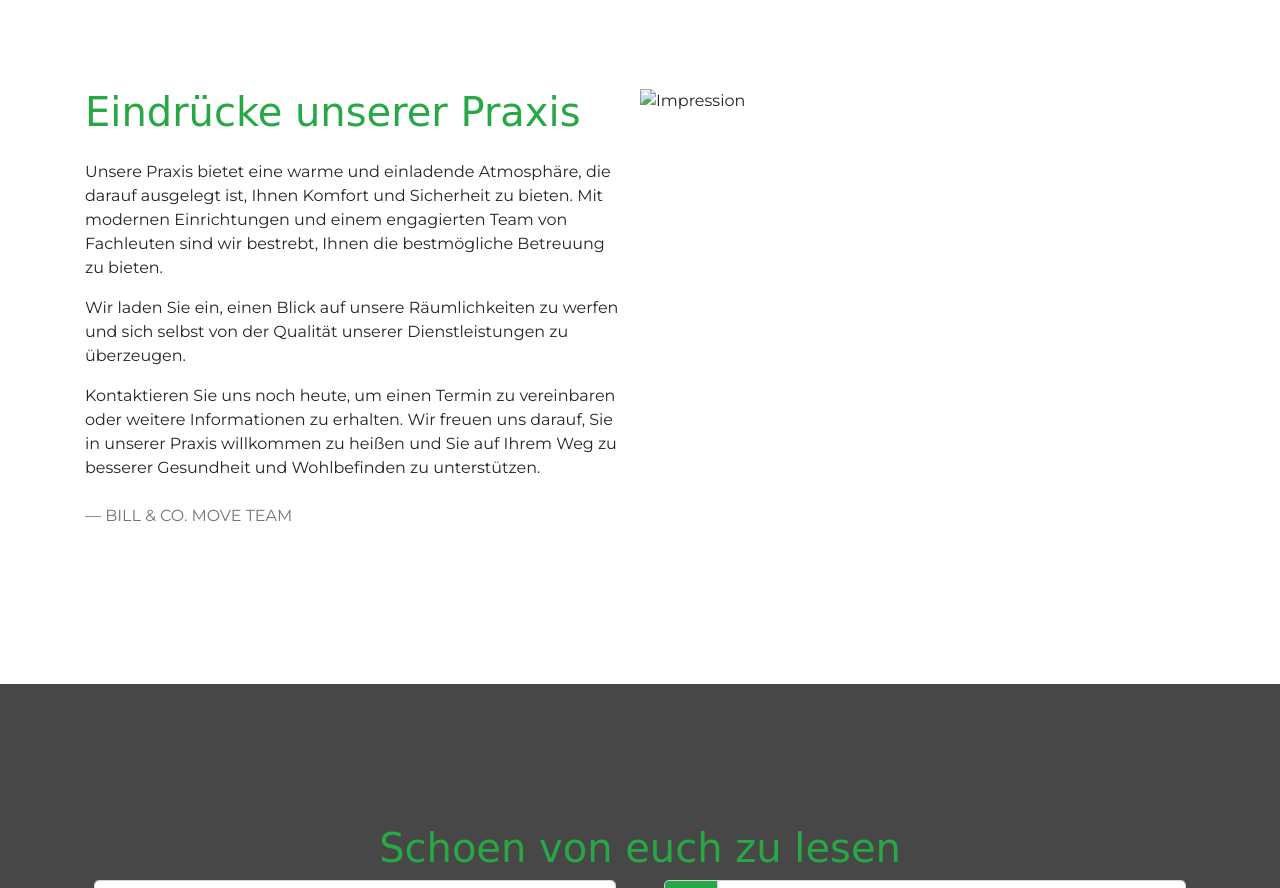
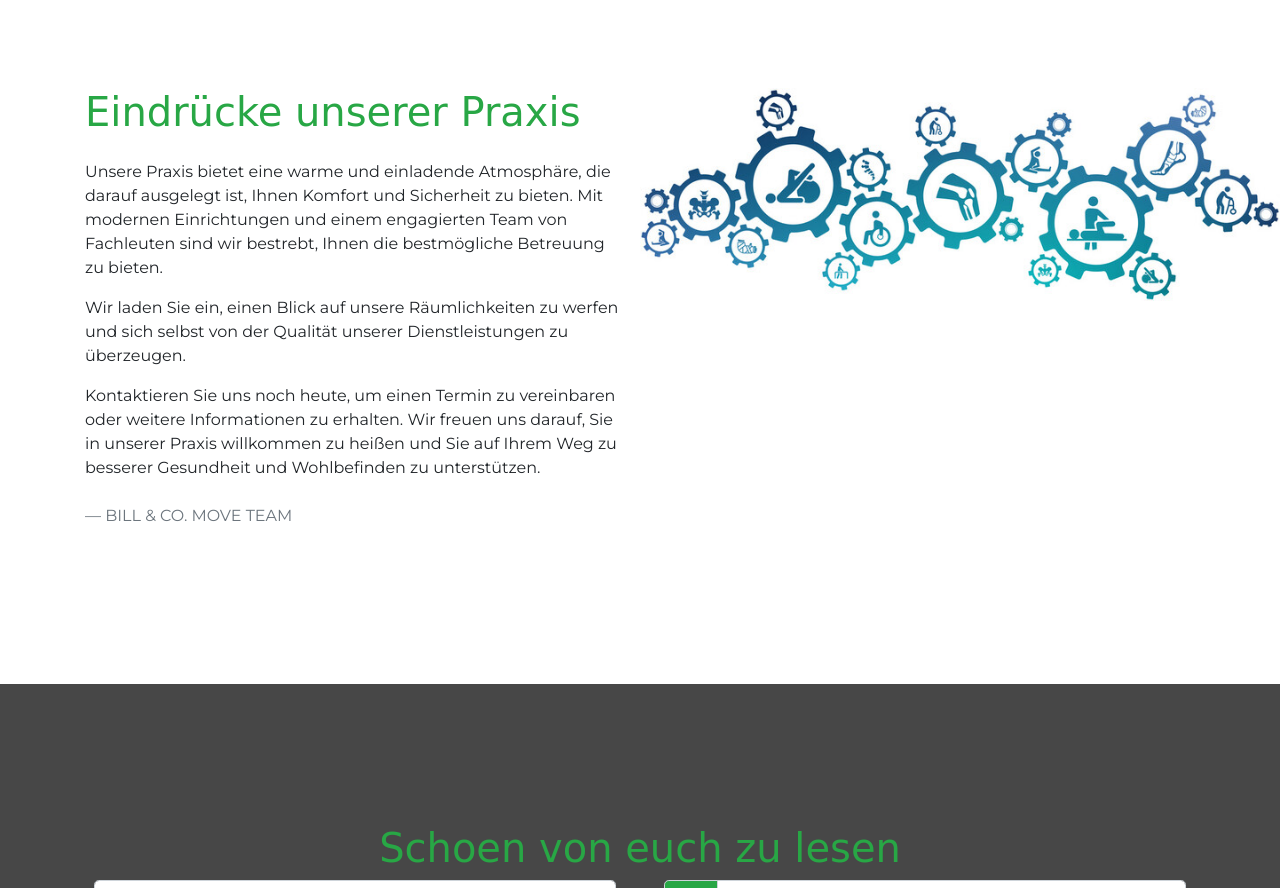
Before and after one commit to Ghislain1/bill, a website built with Parcel: page src/index.html in a window 1280 px wide. Shown: the part 2548-3436 px from the top of the page. Built offline with nearby package versions, Linux system fonts and the light colour scheme; files whose address does not match are found by name; a web font is replaced by a local one.

```diff
--- a/src/index.html
+++ b/src/index.html
@@ -168,7 +168,7 @@
     <!-- START: Impression -->
     <section id="impression" class="d-relative">
         <div class="img-bg d-none d-lg-inline">
-            <img src="img/impression.png" alt="Impression" class="img-fluid">
+            <img src="img/impression.jpg" alt="Impression" class="img-fluid">
         </div>
         <div class="container">
             <div class="row">
```
Also changed, not shown: README.md, src/img/impression.jpg (added).
